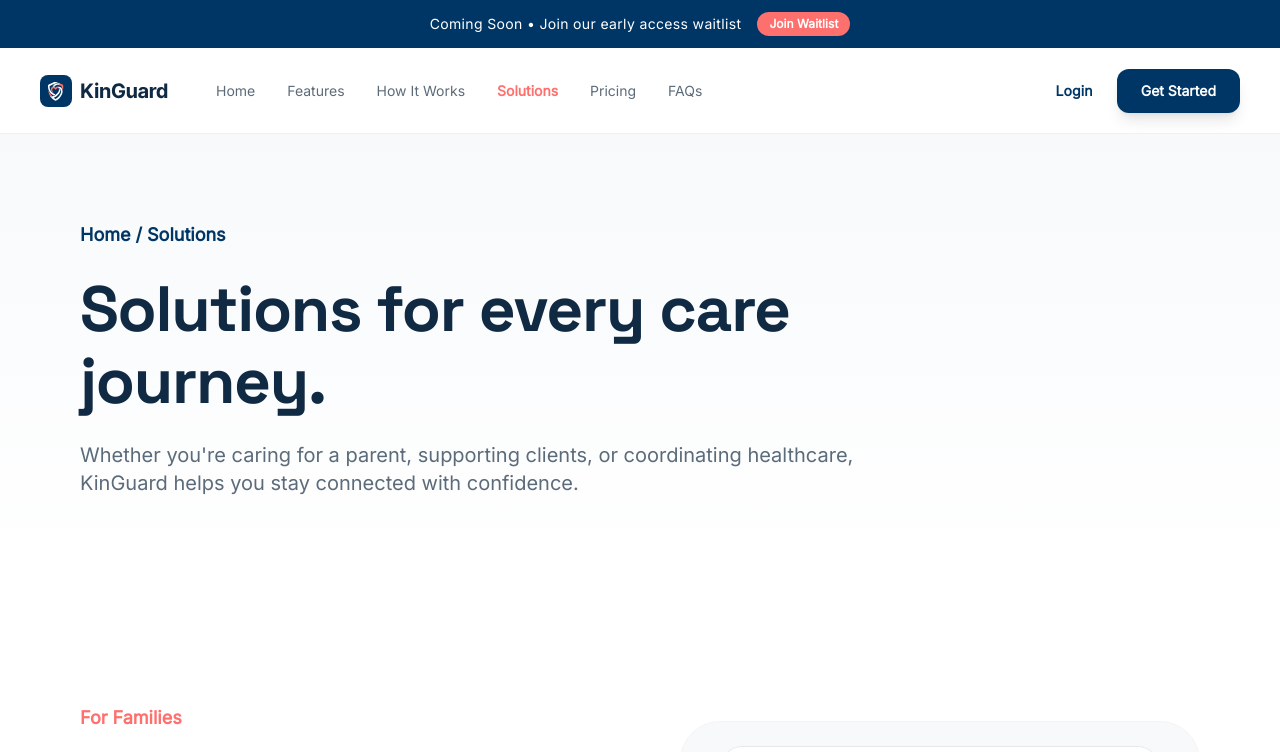
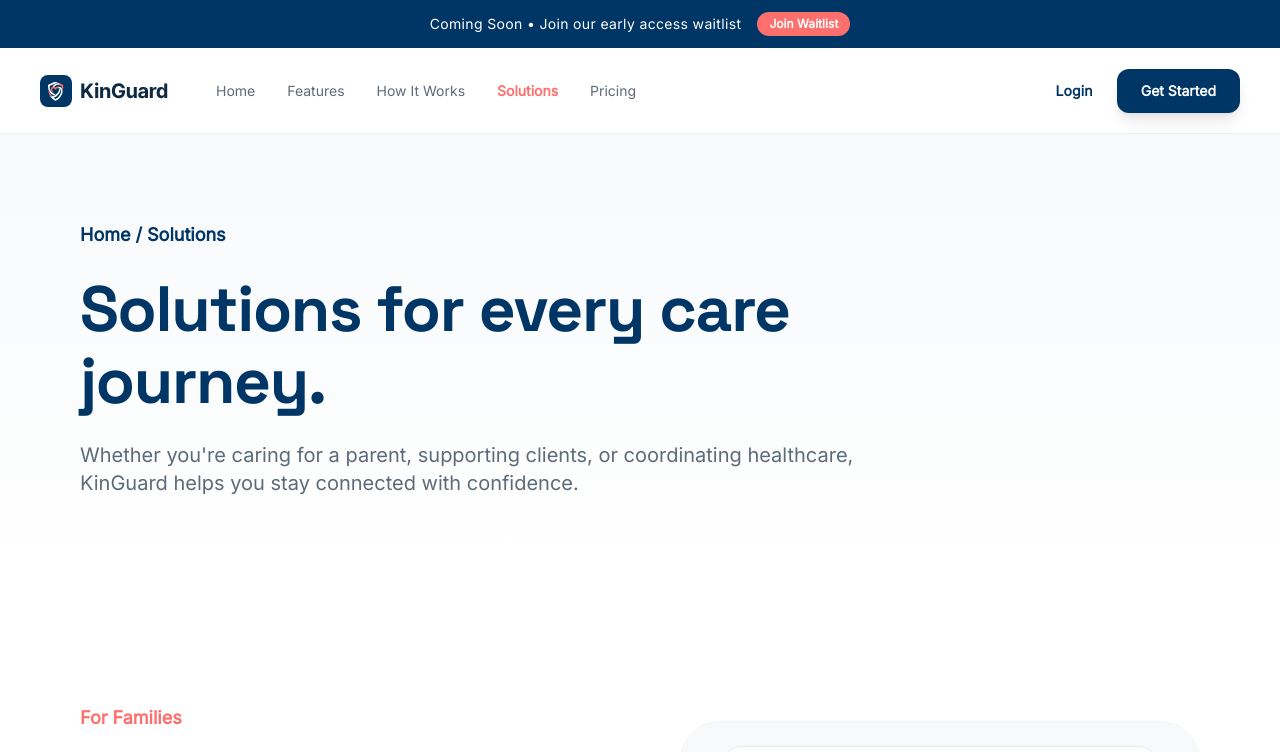
Before and after one commit to amenhub-ecosystem/kin_guard, a React (Vite) app: page /solutions in a window 1280 px wide. Shown: the top 752 px of the page. Built offline with nearby package versions, Linux system fonts and the light colour scheme.

Commit message:
feat: update navigation by removing FAQs link and adjust text color in Pricing and Solutions hero components

```diff
--- a/src/components/common/layout/Nav.tsx
+++ b/src/components/common/layout/Nav.tsx
@@ -13,7 +13,6 @@ const navigation = [
   { label: "How It Works", href: "/how-it-works" },
   { label: "Solutions", href: "/solutions" },
   { label: "Pricing", href: "/pricing" },
-  { label: "FAQs", href: "#faqs" },
 ];
 
 export function Nav() {
--- a/src/components/pricing/PricingHero.tsx
+++ b/src/components/pricing/PricingHero.tsx
@@ -7,7 +7,7 @@ export function PricingHero() {
             Home / Pricing
           </p>
 
-          <h1 className="mt-6 font-space-grotesk text-5xl font-bold leading-[1.1] tracking-[-0.02em] text-[#102A43] sm:text-6xl lg:text-[64px] lg:leading-[72px]">
+          <h1 className="mt-6 font-space-grotesk text-5xl font-bold leading-[1.1] tracking-[-0.02em] text-[#003665] sm:text-6xl lg:text-[64px] lg:leading-[72px]">
             Choose the right care
           </h1>
 
--- a/src/components/solutions/SolutionsHero.tsx
+++ b/src/components/solutions/SolutionsHero.tsx
@@ -7,7 +7,7 @@ export function SolutionsHero() {
             Home / Solutions
           </p>
 
-          <h1 className="mt-6 font-space-grotesk text-5xl font-bold leading-[1.1] tracking-[-0.02em] text-[#102A43] sm:text-6xl lg:text-[64px] lg:leading-[72px]">
+          <h1 className="mt-6 font-space-grotesk text-5xl font-bold leading-[1.1] tracking-[-0.02em] text-[#003665] sm:text-6xl lg:text-[64px] lg:leading-[72px]">
             Solutions for every care
             <br />
             journey.
```
